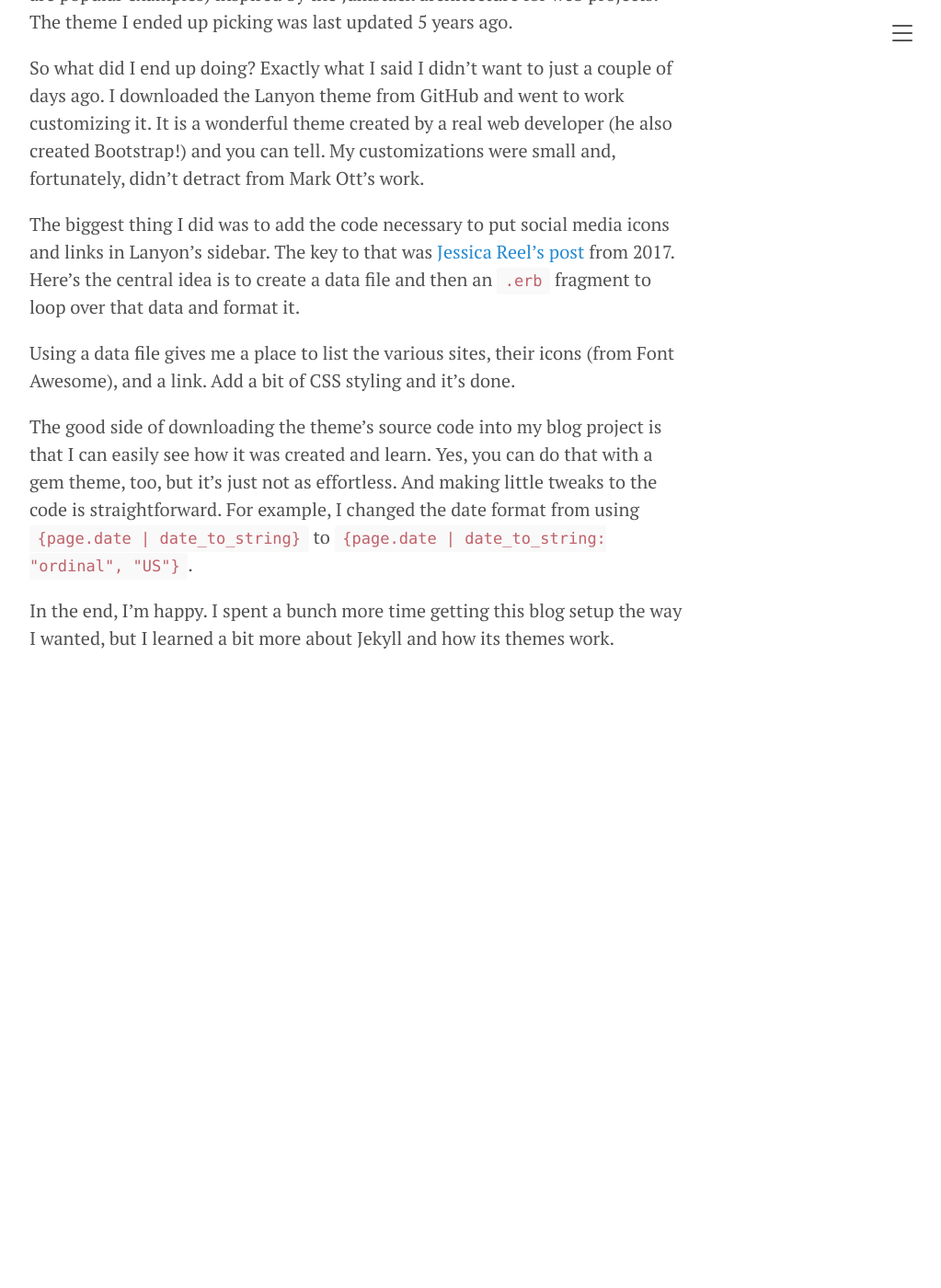
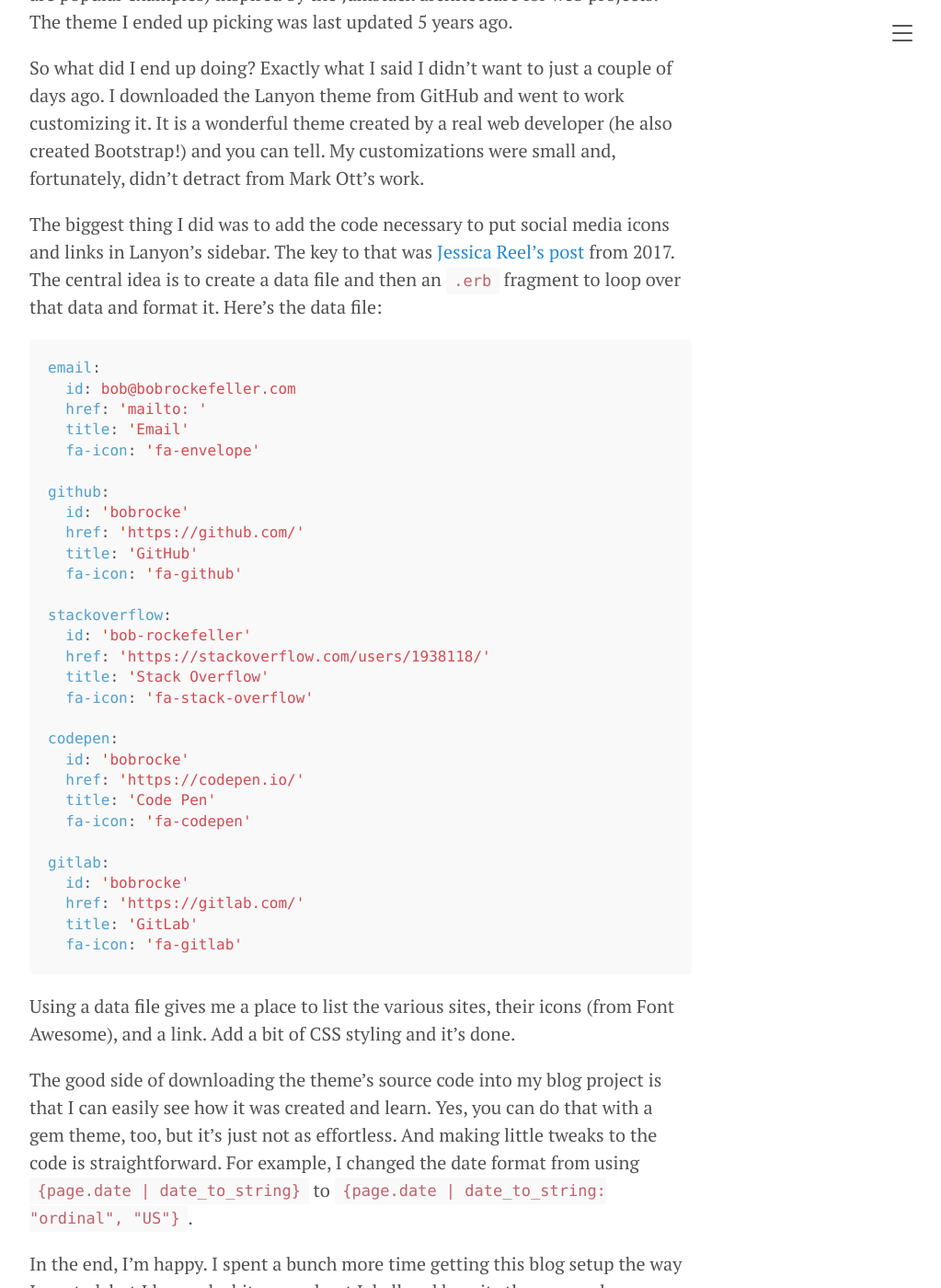
Before and after one commit to bobrocke/bobrocke.github.io, a Jekyll site: the page built from _posts/2025-02-07-i-said-i-wouldn-t.md, in a window 1280 px wide and 1400 px high, scrolled down 1013 px. Shown: the whole window at 92% size, without its empty margins (248-1271 px from the left). Built offline with Jekyll 4.4.1, drawn with Linux system fonts in a browser that asks for light colours; nearby versions of some CDN libraries; before the commit the page ends 1802 px from its top, so only the background shows below that.

Commit message:
More social media link edits and article edits

````diff
--- a/_posts/2025-02-07-i-said-i-wouldn-t.md
+++ b/_posts/2025-02-07-i-said-i-wouldn-t.md
@@ -24,7 +24,39 @@ It's notable, and perhaps a little concerning, that almost all the themes I foun
 
 So what did I end up doing? Exactly what I said I didn't want to just a couple of days ago. I downloaded the Lanyon theme from GitHub and went to work customizing it. It is a wonderful theme created by a real web developer (he also created Bootstrap!) and you can tell. My customizations were small and, fortunately, didn't detract from Mark Ott's work.
 
-The biggest thing I did was to add the code necessary to put social media icons and links in Lanyon's sidebar. The key to that was [Jessica Reel's post](https://jreel.github.io/social-media-icons-on-jekyll/) from 2017. Here's the central idea is to create a data file and then an `.erb` fragment to loop over that data and format it.
+The biggest thing I did was to add the code necessary to put social media icons and links in Lanyon's sidebar. The key to that was [Jessica Reel's post](https://jreel.github.io/social-media-icons-on-jekyll/) from 2017. The central idea is to create a data file and then an `.erb` fragment to loop over that data and format it. Here's the data file:
+
+```yaml
+email:
+  id: bob@bobrockefeller.com
+  href: 'mailto: '
+  title: 'Email'
+  fa-icon: 'fa-envelope'
+
+github:
+  id: 'bobrocke'
+  href: 'https://github.com/'
+  title: 'GitHub'
+  fa-icon: 'fa-github'
+
+stackoverflow:
+  id: 'bob-rockefeller'
+  href: 'https://stackoverflow.com/users/1938118/'
+  title: 'Stack Overflow'
+  fa-icon: 'fa-stack-overflow'
+
+codepen:
+  id: 'bobrocke'
+  href: 'https://codepen.io/'
+  title: 'Code Pen'
+  fa-icon: 'fa-codepen'
+
+gitlab:
+  id: 'bobrocke'
+  href: 'https://gitlab.com/'
+  title: 'GitLab'
+  fa-icon: 'fa-gitlab'
+```
 
 Using a data file gives me a place to list the various sites, their icons (from Font Awesome), and a link. Add a bit of CSS styling and it's done.
 
````
Also changed, not shown: _data/social-media.yml (+5 -5 lines).
